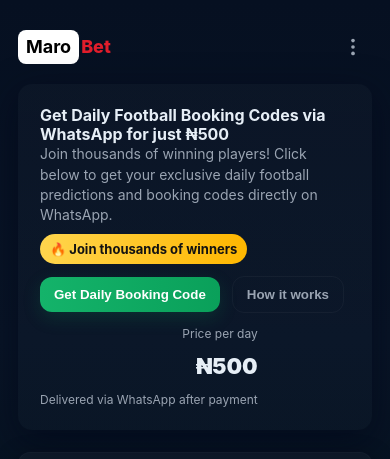
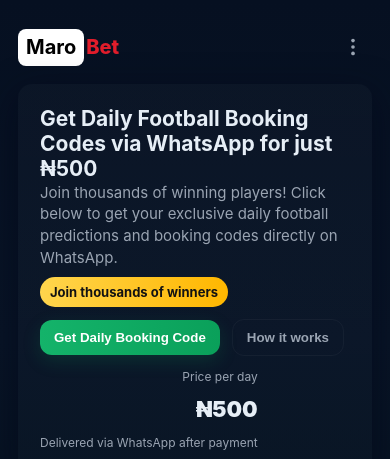
Before and after one commit to maroreigns/marobet, a plain HTML site: page index.html in a window 390 px wide. Shown: the top 459 px of the page. Drawn offline with Linux system fonts and the light colour scheme.

Commit message:
Add files via upload

```diff
--- a/index.html
+++ b/index.html
@@ -44,7 +44,7 @@
             <h1>Get Daily Football Booking Codes via WhatsApp for just ₦500</h1>
             <p>Join thousands of winning players! Click below to get your exclusive daily football predictions and booking codes directly on WhatsApp.</p>
             <div class="hero-cta">
-              <span class="badge" aria-hidden="true">🔥 Join thousands of winners</span>
+              <span class="badge" aria-hidden="true"> Join thousands of winners</span>
               <button class="btn" id="heroGet" title="Get booking code">Get Daily Booking Code</button>
               <button class="btn secondary" id="howBtn">How it works</button>
             </div>
@@ -167,7 +167,7 @@
     <!-- Footer -->
     <footer aria-label="Footer">
       <div class="footer-left">
-        © <span id="thisYear"></span> Marobet • Use responsibly.
+        © <span id="thisYear"></span> MaroBet • Use responsibly.
       </div>
       <div class="footer-right">
         <div class="small">Quick links</div>
--- a/style.css
+++ b/style.css
@@ -113,7 +113,7 @@
       font-size:20px;
       line-height:1.2;
     }
-    .hero p{ margin:0; color:var(--muted); font-size:14px; }
+    .hero p{ margin:0; color:var(--muted); font-size:15px; }
 
     .hero-cta{
       display:flex;
@@ -373,8 +373,8 @@
 
     /* small screens tweaks */
     @media(max-width:520px){
-      .brand{ font-size:18px }
-      .hero h1{ font-size:16px }
+      .brand{ font-size:20px }
+      .hero h1{ font-size:21px }
       .card{ flex-direction:column; align-items:flex-start }
       .card .actions{ align-self:stretch; width:100%; flex-direction:row; justify-content:space-between }
       .logo{ width:58px; height:58px; min-width:58px }
```
